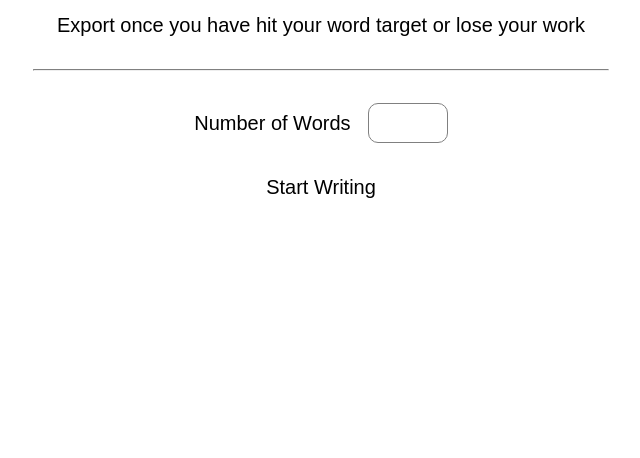
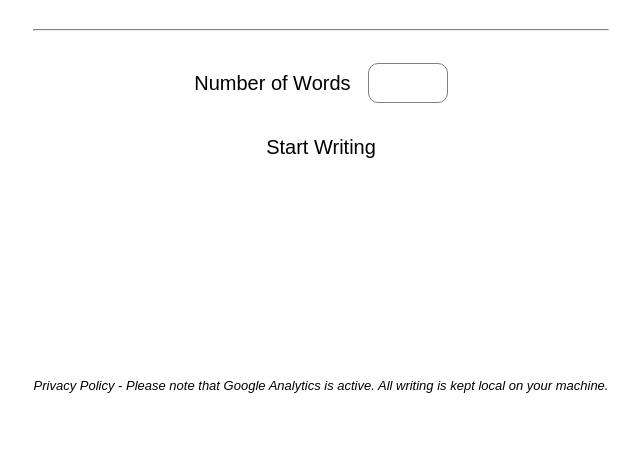
Before and after one commit to dylanrmurphy/dylanrmurphy.github.io, a plain HTML site: page index.html in a window 1280 px wide. Shown: the part 342-800 px from the top of the page, without its empty margins (319-959 px from the left). Drawn offline with Linux system fonts and the light colour scheme.

Commit message:
added privacy policy

```diff
--- a/index.html
+++ b/index.html
@@ -33,6 +33,10 @@
         </div>
 
 
+
+    </div>
+    <div class="privacy-policy">
+        <i><p style="font-size: 13px; text-align: center;" >Privacy Policy - Please note that Google Analytics is active. All writing is kept local on your machine.</p></i>
     </div>
     <script src="/app.js"></script>
 </body>
--- a/style.css
+++ b/style.css
@@ -11,7 +11,7 @@
     display: flex;
     justify-content: center;
     align-items: center;
-    height: 100vh;
+    height: 90vh;
 }
 
 
```
